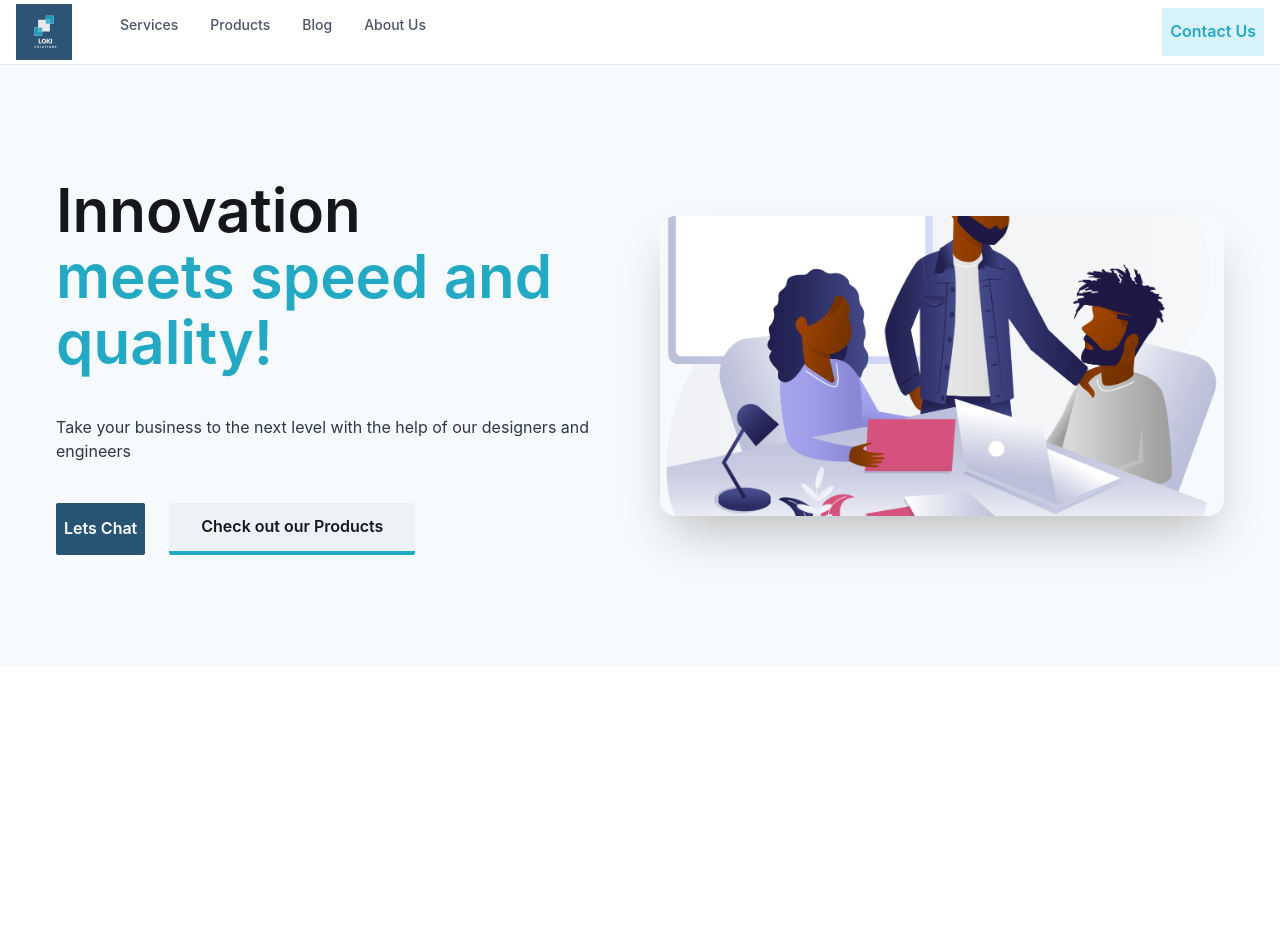
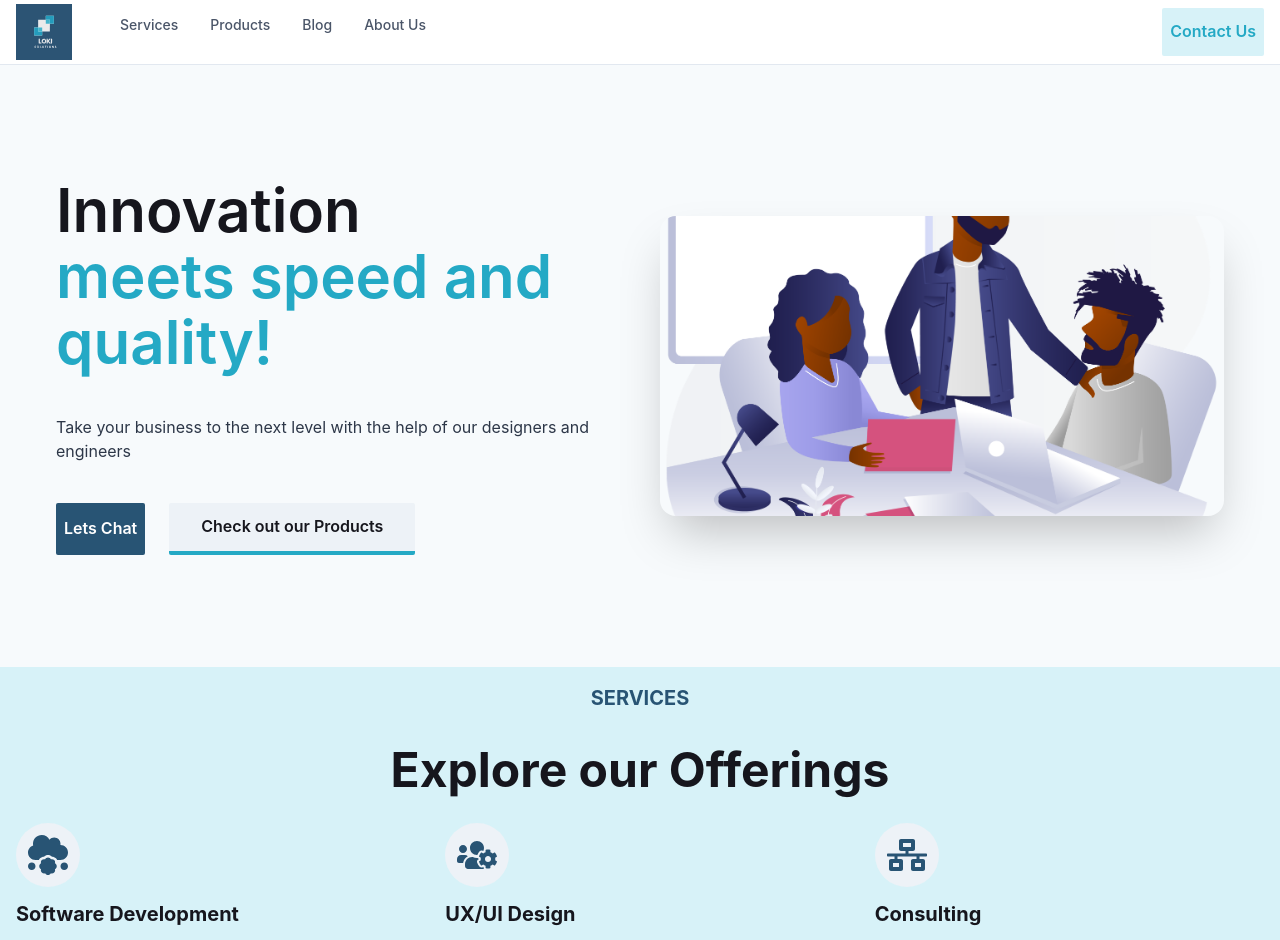
Before and after one commit to mpereannor/lokisolutions, a Next.js app: page / in a window 1280 px wide. Shown: the top 940 px of the page. Before the commit the page ends 800 px from the top, so only its background shows below. Built offline with nearby package versions, Linux system fonts and the light colour scheme.

Commit message:
feat: implement services feature

```diff
--- a/package.json
+++ b/package.json
@@ -13,7 +13,8 @@
     "framer-motion": "^4.0.3",
     "next": "latest",
     "react": "^17.0.2",
-    "react-dom": "^17.0.2"
+    "react-dom": "^17.0.2",
+    "react-icons": "^4.2.0"
   },
   "license": "MIT",
   "devDependencies": {}
--- /dev/null
+++ b/src/components/Feature.js
@@ -0,0 +1,87 @@
+import {
+  Box,
+  SimpleGrid,
+  Icon,
+  Text,
+  Stack,
+  Flex,
+  Container,
+  Heading,
+} from "@chakra-ui/react";
+import { FcAssistant, FcDonate, FcInTransit } from "react-icons/fc";
+import { FaCloudMeatball, FaUsersCog, FaNetworkWired } from "react-icons/fa"
+
+const Feature = ({ title, text, icon }) => {
+  return (
+    <Stack>
+      <Flex
+        w={16}
+        h={16}
+        align={"center"}
+        justify={"center"}
+        color={"white"}
+        rounded={"full"}
+        bg={"gray.100"}
+        mb={1}
+      >
+        {icon}
+      </Flex>
+      <Text fontWeight={700} fontSize={"xl"}>{title}</Text>
+      <Text color={"gray.800"}>{text}</Text>
+    </Stack>
+  );
+};
+
+export default function MainFeauture() {
+  return (
+    <Box p={4}
+    // bg="#24a9c5"
+    bg="#d7f2f8"
+    // bg="#285474"
+    >
+      <Stack spacing={4} as={Container} maxW={"3xl"} textAlign={"center"}>
+        <Text
+          fontFamily={"heading"}
+          fontWeight={700}
+          textTransform={"uppercase"}
+          mb={3}
+          fontSize={"xl"}
+          color={"#285474"}
+        >
+          Services
+        </Text>
+        <Heading lineHeight={1.2} fontwWeight={500} fontSize={{base:"3xl", md: "5xl"}}>Explore our Offerings</Heading>
+
+      </Stack>
+
+      <SimpleGrid columns={{ base: 1, md: 3 }} spacing={10} mt={6}>
+        <Feature
+          icon={<Icon as={FaCloudMeatball} color={'#285474'}
+          w={10} h={10} />}
+          title={"Software Development"}
+          text={
+            "we deliver scalable and reliable software solutions for any browser, device and operating system. Merging our perspectives from other fields with the latest and tested IT tools, we are able to deliver custom solutions and products that perfectly fit the needs of our clients"
+          }
+        />
+        <Feature
+          icon={<Icon as={FaUsersCog}
+          color={'#285474'}
+          w={10} h={10} />}
+          title={"UX/UI Design"}
+          text={
+            "we combine the latest UI/UX trends with our clients' individual goals and needs to deliver beautiful designs that helps businesses grow"
+          }
+        />
+        <Feature
+          icon={<Icon as={ FaNetworkWired }
+          color={'#285474'}
+           w={10} h={10} />}
+          title={"Consulting"}
+          text={
+            "Our engineers and designers Our experts can help to develop and implement an effective software development strategy, assist in smooth digital transformation and system integration as well as advise on improvements to your digital customer experience"
+          }
+        />
+      </SimpleGrid>
+    </Box>
+  );
+}
--- a/src/pages/index.js
+++ b/src/pages/index.js
@@ -1,16 +1,16 @@
-
 import { Hero } from "../components/Hero";
 import { Container } from "../components/Container";
 import { Main } from "../components/Main";
 import { CTA } from "../components/CTA";
 import { Footer } from "../components/Footer";
 import Header from "../components/Header";
+import MainFeauture from "../components/Feature";
 
 const Index = () => (
-  <Container
-  >
+  <Container>
     <Header />
     <CTA />
+    <MainFeauture/>
   </Container>
 );
 
```
Also changed, not shown: 1 other file (tests, documents, lock files or other folders).
